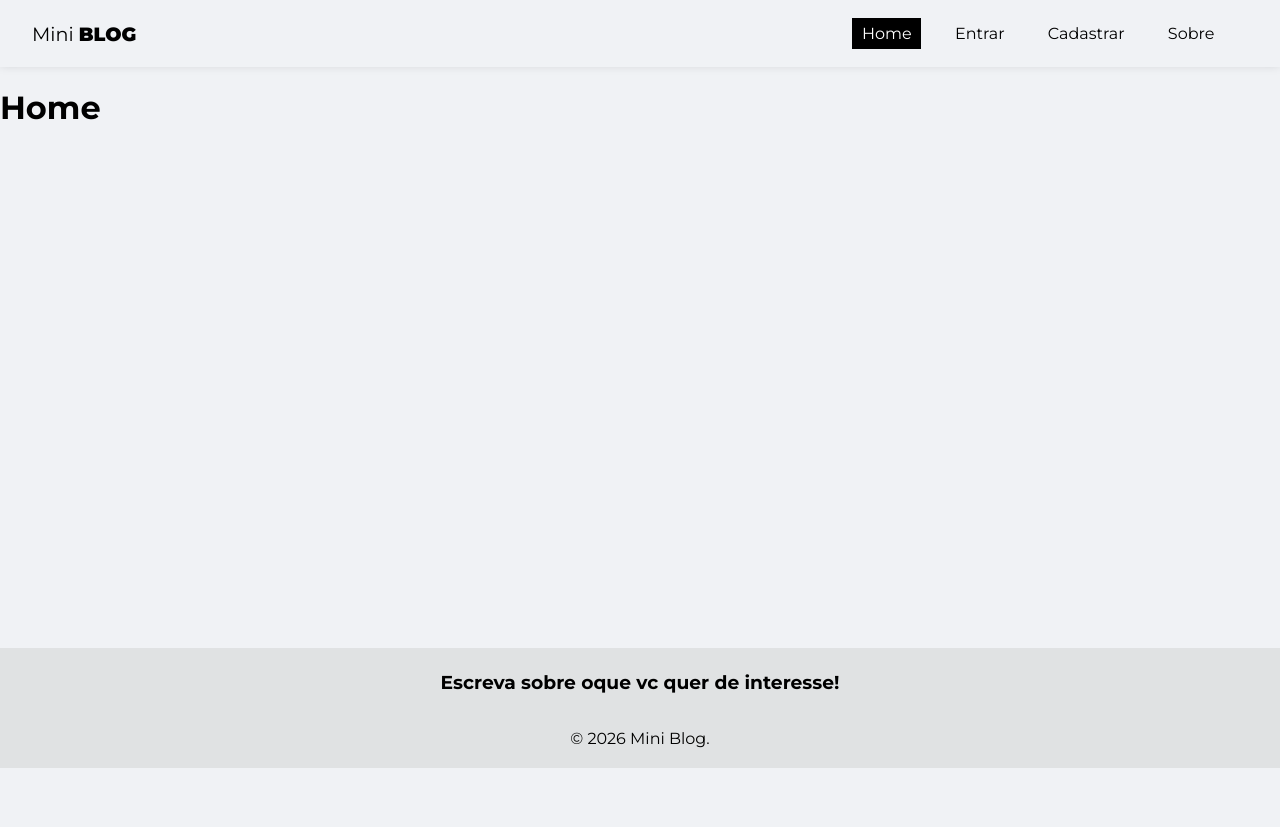
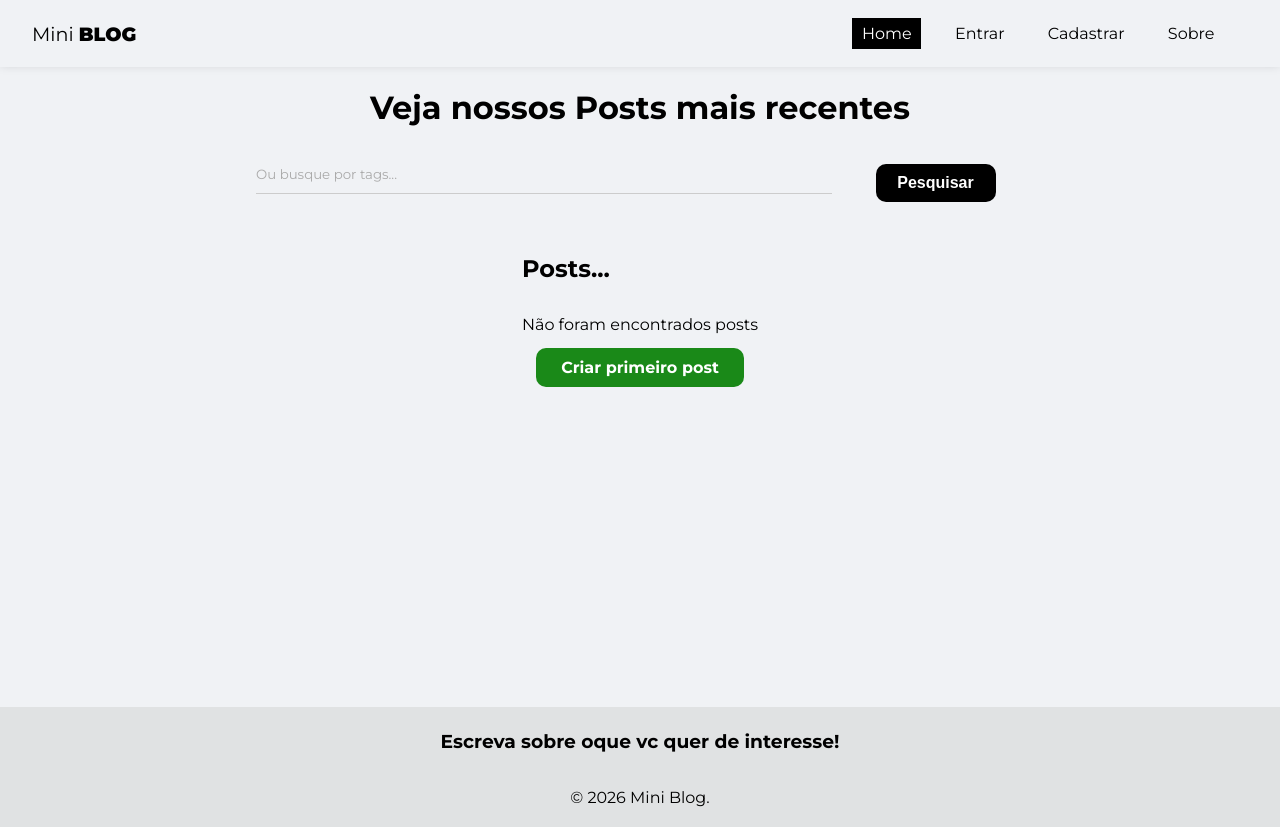
Before and after one commit to Drei08/mini-blog, a React (Create React App) app: page / in a window 1280 px wide. Before the commit the page ends 800 px from the top, so only its background shows below. Built offline with nearby package versions, Linux system fonts and the light colour scheme; no server answers.

Commit message:
CreatePost-HomePage

```diff
--- a/src/App.js
+++ b/src/App.js
@@ -49,7 +49,7 @@ function App() {
               <Route path="/about" element={<About />} />
               <Route path="/Login" element={!user ? <Login /> : <Navigate to="/" />} />
               <Route path="/Register" element={!user ? <Register /> : <Navigate to="/" />} />
-              <Route path="/post/create" element={user ? <CreatePost /> : <Navigate to="/" />} />
+              <Route path="/posts/create" element={user ? <CreatePost /> : <Navigate to="/" />} />
               <Route path="/dashboard" element={user ? <Dashboard /> : <Navigate to="/" />} />
             </Routes>
           </div>
--- a/src/components/Footer.module.css
+++ b/src/components/Footer.module.css
@@ -7,4 +7,5 @@
   background-color: #e0e2e3;
 }
 
+
 /* background-color: #edf3f6; */
--- a/src/components/Navbar.js
+++ b/src/components/Navbar.js
@@ -43,7 +43,7 @@ const Navbar = () => {
       {user && (
         <>
           <li>
-            <NavLink to="/post/create" className={({ isActive }) => isActive ? styles.active : ''}>
+            <NavLink to="/posts/create" className={({ isActive }) => isActive ? styles.active : ''}>
              Novo Post
             </NavLink>
           </li>
--- a/src/index.css
+++ b/src/index.css
@@ -1,8 +1,16 @@
 body {
+  min-height: 100vh;
   background-color: #f0f2f5;
   padding: 0;
   margin: 0;
   font-family: 'Montserrat', sans-serif;
+}
+
+.container {
+  flex: 1;
+  display: flex;
+  flex-direction: column;
+  padding-bottom: 5rem;
 }
 
 input::placeholder,
@@ -11,8 +19,8 @@ textarea::placeholder {
   color: #aaa;
 }
 
-input::focus,
-textarea::focus {
+input:focus,
+textarea:focus {
   outline: none;
 }
 
@@ -27,8 +35,8 @@ a, nav button {
   font-family: 'Montserrat', sans-serif;
 }
 
-a::hover,
-nav button::hover {
+a:hover,
+nav button:hover {
   color: #bbb;
 }
 
@@ -39,7 +47,8 @@ nav button::hover {
 /* FORM STYLES */
 
 form {
-  max-width: 40%;
+  max-width: 500px;
+  width: 100%;
   margin: 0 auto;
 }
 
@@ -57,6 +66,7 @@ label span {
 
 input,
 textarea {
+  width: 100%;
   box-sizing: border-box;
   border: none;
   border-bottom: 1px solid #ccc;
@@ -66,7 +76,7 @@ textarea {
 
 .btn {
   background-color: #1a8918;
-  margin-top: 2px;
+  margin: 15px auto 0 auto ;
   color: #fff;
   text-align: center;
   cursor: pointer;
@@ -80,7 +90,19 @@ textarea {
 
 .btn.btn-dark {
   background-color: #000;
-  border-radius: 0px;
+  margin: 15px auto 0 auto ;
+  color: #fff;
+  text-align: center;
+  cursor: pointer;
+  border-radius: 10px;
+  width: 120px;
+  font-weight: bold;
+  border: none;
+  padding: 10px 15px;
+  font-size: 1em;
+
+
+
 }
 
 
@@ -92,7 +114,7 @@ textarea {
   padding: 7px 30px;
 }
 
-.btn:houver {
+.btn:hover {
   background-color: #0f730c;
   color: #FFF;
 }
--- a/src/pages/CreatePost/CreatePost.js
+++ b/src/pages/CreatePost/CreatePost.js
@@ -18,27 +18,44 @@
 
     const {insertDocument, response} = useInsertDocument("posts");
 
+    const navigate = useNavigate();
+
     const handleSubmit = (e) => {
       e.preventDefault();
       setFormError("");
 
       //validate image url
+      try{
+        new URL(image);
+      }catch(error){
+        setFormError("A imagem precisa ser uma URL.");
+        return;
+      }
+      //criar array de tags
+      //padronizar as tags para conseguir buscar melhor na pesquisa
+      const tagsArray = tags.split(",").map((tag) => tag.trim().toLowerCase());
+      //checar todos os valores
 
-      //criar array de tags
+      if(!title || !image || !body || !tags){
+        setFormError("Por favor, preencha todos os campos!");
+        return;
+      }
 
-      //checar todos os valores
+      if(formError){
+        return;
+      }
 
       insertDocument({
         title,
         image,
         body,
-        tags,
+        tagsArray,
         uid: user.uid,
         createdBy: user.displayName,
       });
 
       //redirect to home page
-
+      navigate('/');
     };
 
     return (
@@ -86,6 +103,7 @@
           {response.loading && <button className="btn" disabled>Cadastrando...</button>}
           {/* Exibe mensagem de erro, se houver */}
           {response.error && <p className="error">{response.error}</p>}
+          {formError && <p className="error">{formError}</p>}
         </form>
       </div>
     )
--- a/src/pages/CreatePost/CreatePost.module.css
+++ b/src/pages/CreatePost/CreatePost.module.css
@@ -1,5 +1,7 @@
 .create_post {
   text-align: center;
+  padding-bottom: 10px;
+
 }
 
 .create_post h2 {
@@ -8,5 +10,5 @@
 
 .create_post p {
   color: #807f7f;
-  margin-bottom: 2rem;
+  margin-bottom: 1rem;
 }
--- a/src/pages/Home/Home.js
+++ b/src/pages/Home/Home.js
@@ -1,12 +1,45 @@
 // CSS
 import styles from './Home.module.css';
 
-const home = () => {
+//Hooks
+import {useNavegate, Link} from 'react-router-dom';
+import { useState } from 'react';
+
+//components
+
+
+const Home = () => {
+
+  const [query, setQuery] = useState("");
+
+  const [posts] = useState([]);
+
+  const handleSubmit = (e) => {
+    e.preventDefault();
+  }
+
   return (
-    <div>
-      <h1>Home</h1>
+    <div className={styles.home}>
+      <h1>Veja nossos Posts mais recentes</h1>
+      <form onSubmit={handleSubmit} className={styles.search_form}>
+        <input
+        type="text"
+        placeholder='Ou busque por tags...'
+        value={query}
+        onChange={(e) => setQuery(e.target.value)} />
+        <button className="btn btn-dark">Pesquisar</button>
+      </form>
+      <div>
+        <h2>Posts...</h2>
+        {posts && posts.length === 0 && (
+          <div className={styles.noposts}>
+            <p>Não foram encontrados posts</p>
+            <Link to="/posts/create" className="btn">Criar primeiro post</Link>
+          </div>
+        )}
+      </div>
     </div>
   )
 }
 
-export default home
+export default Home
--- a/src/pages/Home/Home.module.css
+++ b/src/pages/Home/Home.module.css
@@ -0,0 +1,35 @@
+.home {
+  display: flex;
+  flex-direction: column;
+  align-items: center;
+  justify-content: center;
+}
+
+.search_form {
+  max-width: 100%;
+  width: 60%;
+  display: flex;
+  align-items: center;
+  justify-content: center;
+  margin-bottom: 2em;
+}
+
+
+.search_form input {
+  margin-right: 15px;
+  width: 75%;
+}
+
+.noposts {
+  text-align: center;
+  margin-top: 2em;
+}
+
+.noposts p {
+  margin-bottom: 1.5em;
+}
+
+.noposts a {
+  padding: 10px 25px;
+
+}
```
